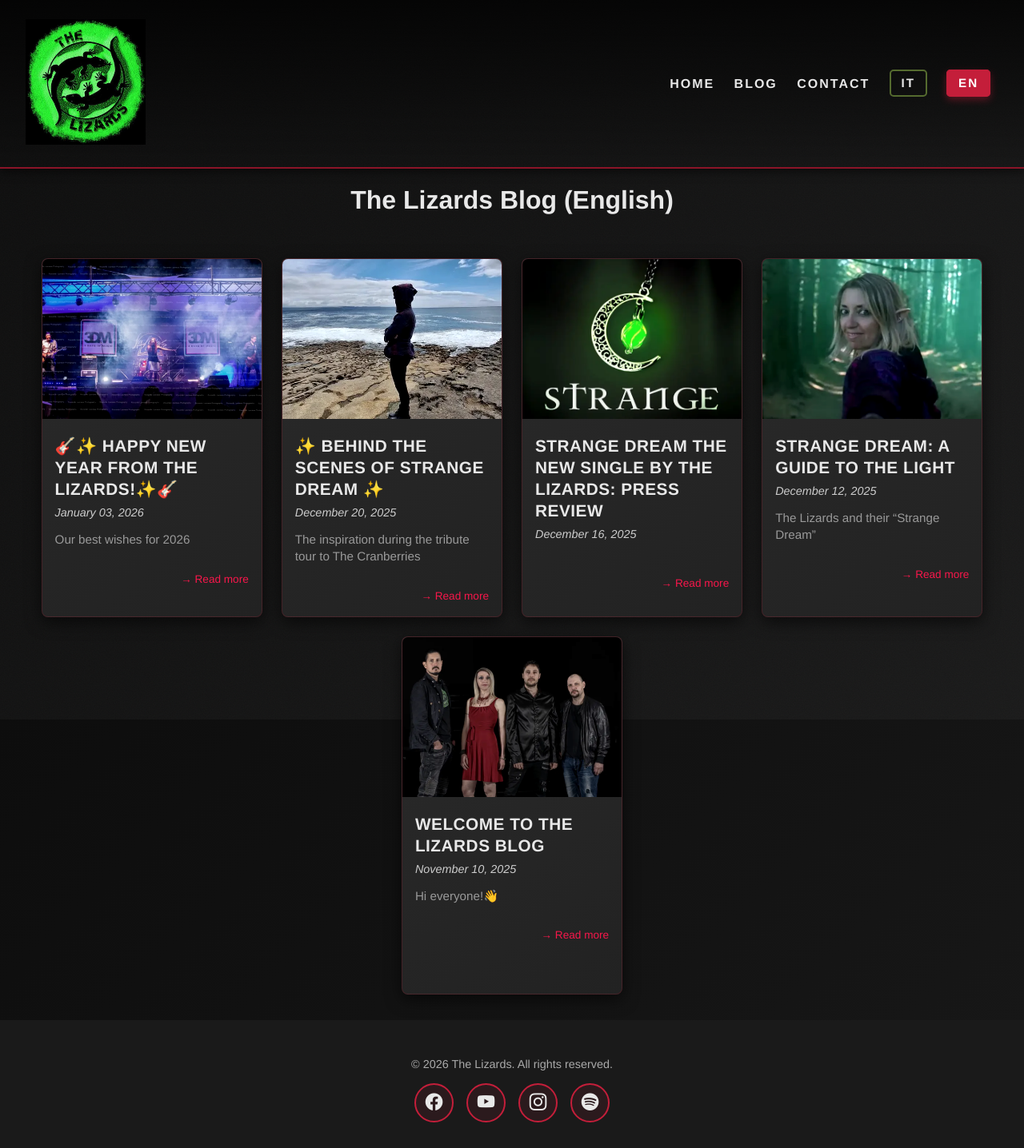
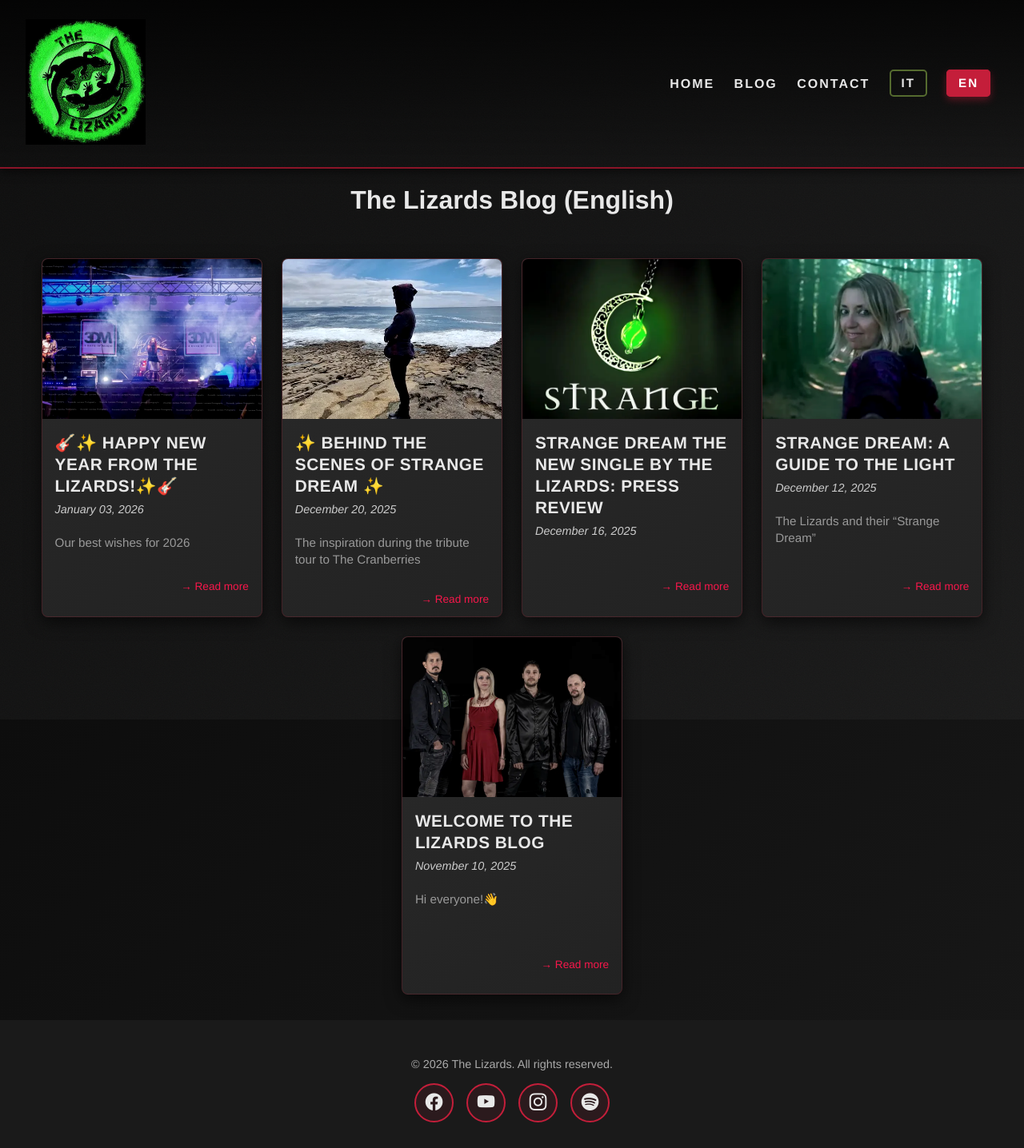
Before and after one commit to thelizberries/blog-thelizards-en, a Jekyll site: the page built from index.html, in a window 1280 px wide. Shown: the whole page at 80% size. Built offline with Jekyll 4.4.1, drawn with Linux system fonts in a browser that asks for light colours; the list of posts is cut into pages by our own code.

Commit message:
Enhance post preview layout with flexible links and improved read more alignment

```diff
--- a/assets/css/lizards-blog.css
+++ b/assets/css/lizards-blog.css
@@ -132,6 +132,12 @@ header.blog-header nav a.lang-link.active {
   position: relative;
 }
 
+.post-preview a {
+  display: flex;
+  flex-direction: column;
+  height: 100%;
+}
+
 .post-preview::before {
   content: '';
   position: absolute;
@@ -181,6 +187,11 @@ header.blog-header nav a.lang-link.active {
 .post-preview .excerpt {
   padding: 0 1rem 1rem;
   color: var(--muted);
+}
+
+.post-preview .read-more {
+  margin-top: auto;
+  text-align: right;
 }
 
 .post-preview img {
```
